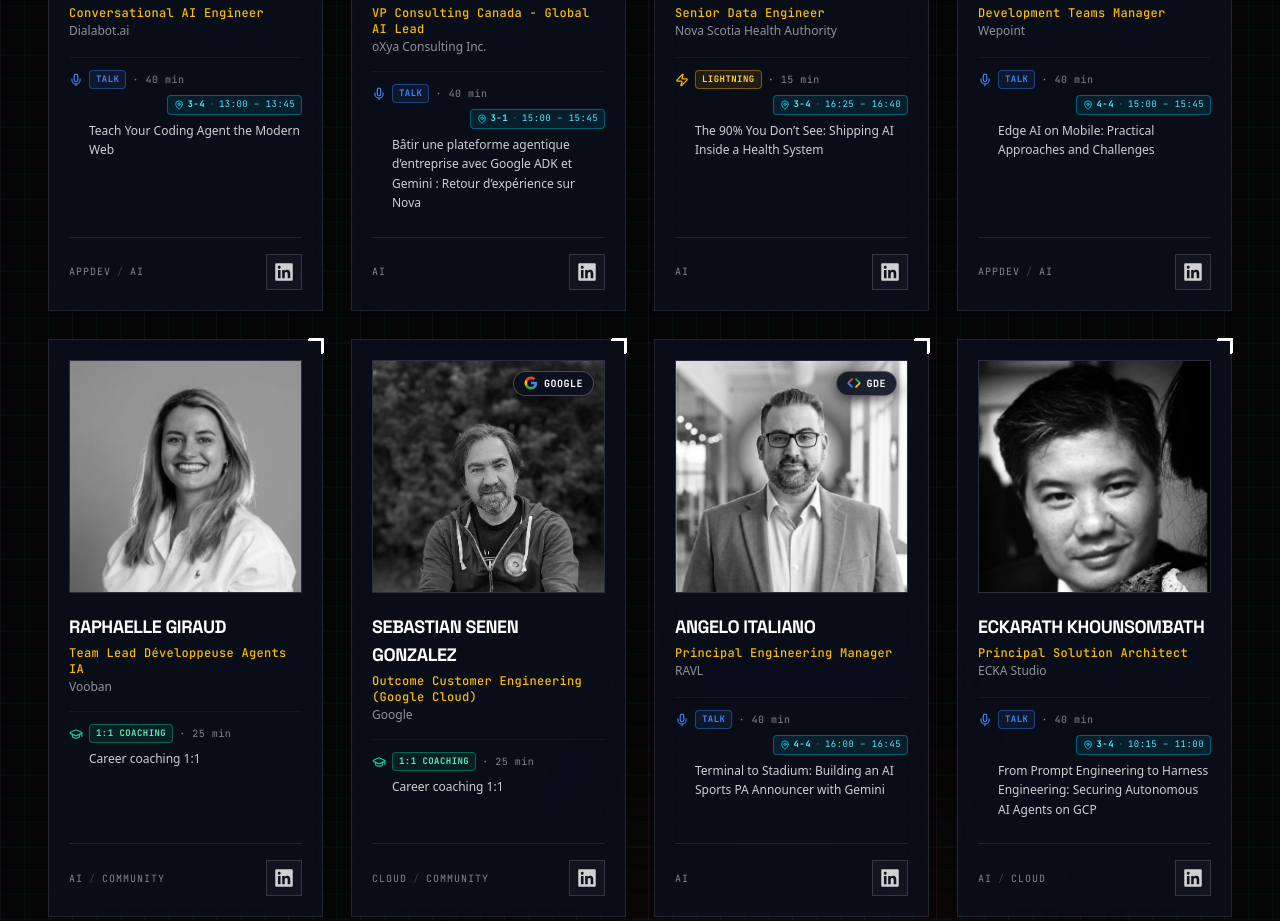
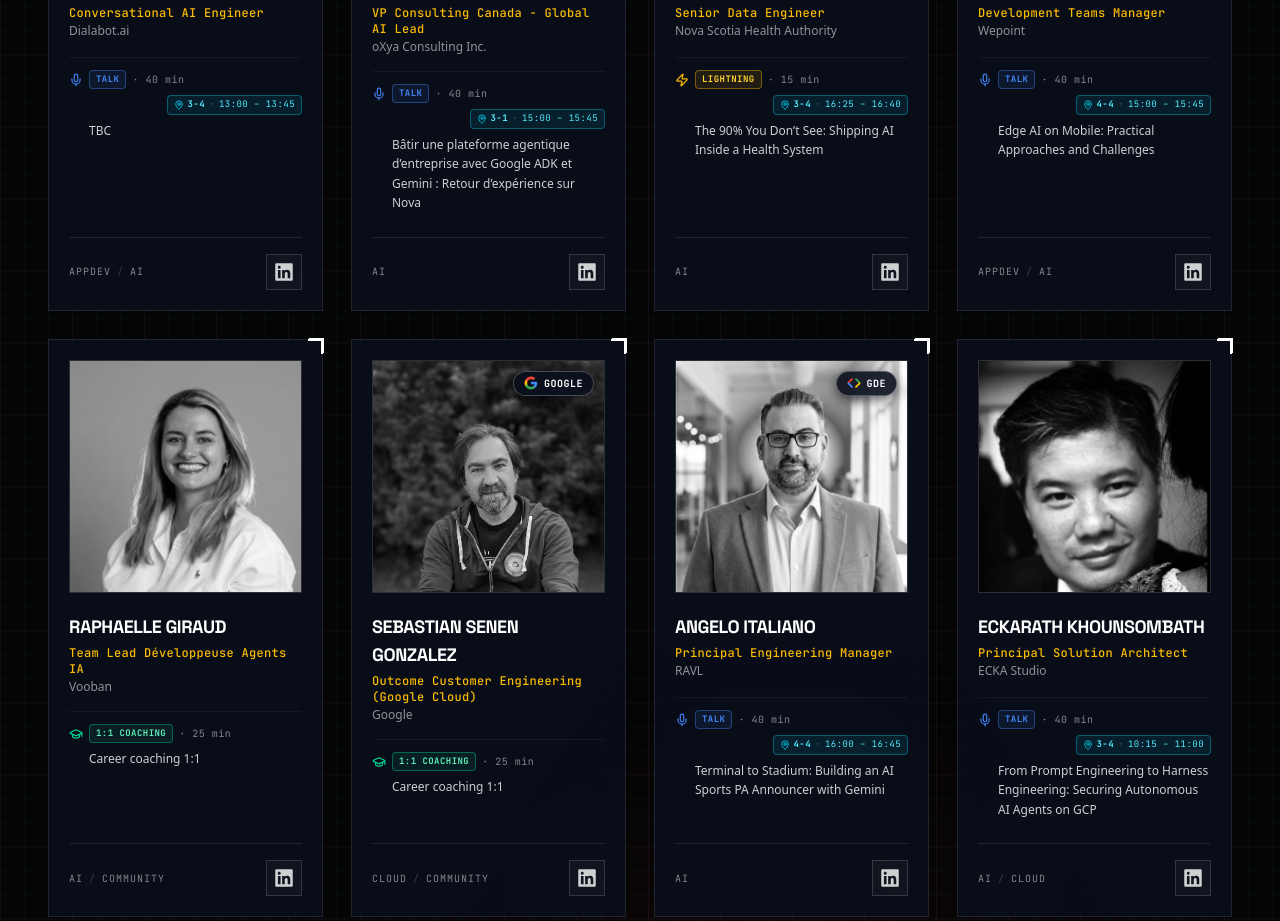
Before and after one commit to AndroidMontreal/DevFest2026, a Next.js app: page /en/speakers in a window 1280 px wide. Shown: the part 2920-3841 px from the top of the page. Built offline with nearby package versions, Linux system fonts and the light colour scheme.

Commit message:
feat(speakers): update Arunesh Choudhary talk topic to TBC while keeping slot confirmed

```diff
--- a/src/components/speakers/speakers-grid.tsx
+++ b/src/components/speakers/speakers-grid.tsx
@@ -209,7 +209,7 @@
       time: '11:15 – 12:00',
     };
   }
-  if (t.includes('teach your coding agent')) {
+  if (t === 'tbc' || t.includes('teach your coding agent')) {
     return {
       tabId: '3-4',
       roomCode: '3-4',
--- a/src/messages/en/schedule.json
+++ b/src/messages/en/schedule.json
@@ -222,7 +222,7 @@
             "kind": "session",
             "variant": "blue",
             "time": "13:00 – 13:45",
-            "title": "Teach Your Coding Agent the Modern Web",
+            "title": "TBC",
             "speakers": "ARUNESH CHOUDHARY · DIALABOT.AI",
             "duration": "45 MIN",
             "lang": "EN",
--- a/src/messages/en/speakers.json
+++ b/src/messages/en/speakers.json
@@ -156,7 +156,7 @@
       "employer": "Dialabot.ai",
       "title": "Conversational AI Engineer",
       "gde": false,
-      "topic": "Teach Your Coding Agent the Modern Web",
+      "topic": "TBC",
       "format": "Talk · 40 min",
       "link": "https://www.linkedin.com/in/aruneshchoudhary/",
       "image": "/assets/images/speakers/Arunesh_Choudhary.jpg",
--- a/src/messages/fr/schedule.json
+++ b/src/messages/fr/schedule.json
@@ -222,7 +222,7 @@
             "kind": "session",
             "variant": "blue",
             "time": "13:00 – 13:45",
-            "title": "Teach Your Coding Agent the Modern Web",
+            "title": "TBC",
             "speakers": "ARUNESH CHOUDHARY · DIALABOT.AI",
             "duration": "45 MIN",
             "lang": "EN",
--- a/src/messages/fr/speakers.json
+++ b/src/messages/fr/speakers.json
@@ -156,7 +156,7 @@
       "employer": "Dialabot.ai",
       "title": "Conversational AI Engineer",
       "gde": false,
-      "topic": "Teach Your Coding Agent the Modern Web",
+      "topic": "TBC",
       "format": "Talk · 40 min",
       "link": "https://www.linkedin.com/in/aruneshchoudhary/",
       "image": "/assets/images/speakers/Arunesh_Choudhary.jpg",
```
